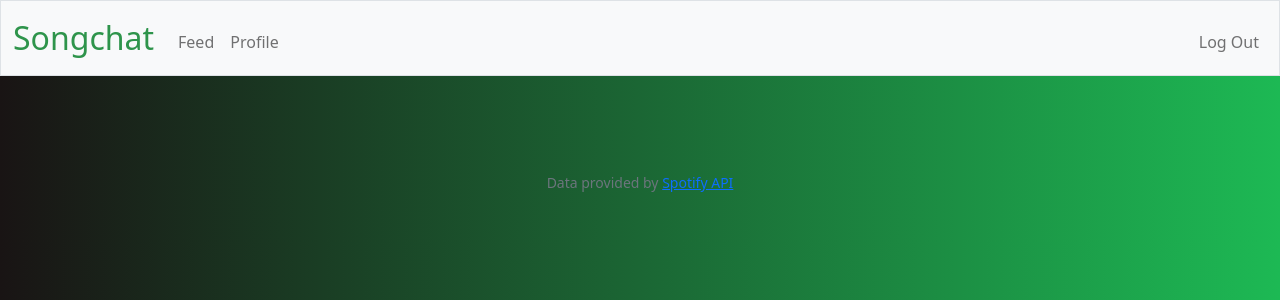
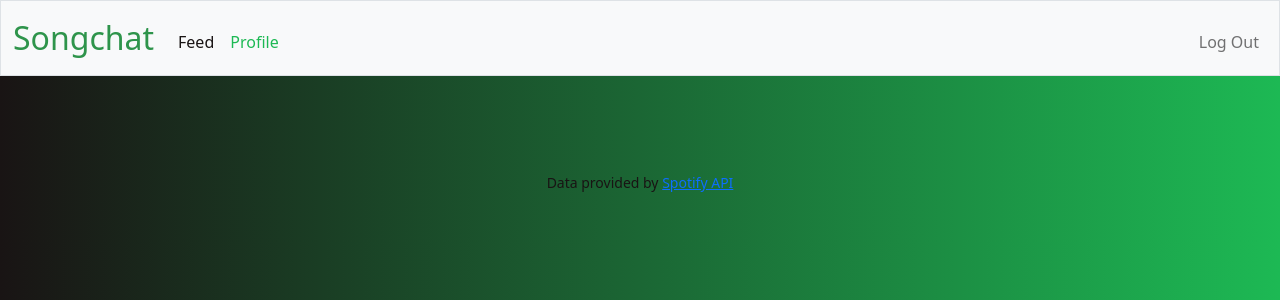
Before and after one commit to aacontreras20/Songchat, a Flask app: page / in a window 1280 px wide. Shown: the top 300 px of the page. Run offline with Flask 2, Linux system fonts and the light colour scheme; a user stored in the database is signed in; some libraries are stand-ins or nearby versions.

Commit message:
Style changes and appropriate HTML changes

```diff
--- a/app/__init__.py
+++ b/app/__init__.py
@@ -128,6 +128,9 @@
 def home():
     return render_template("template.html")
 
+@app.route('/profile')
+def profile():
+    return render_template("profile.html")
 
 @app.route('/post')
 def post():
--- /dev/null
+++ b/app/gitignore.txt
@@ -0,0 +1,3 @@
+287f672dbf9242819f76bfa0621ba8ad
+47c721b3d90944c5a095c3494564d4a2
+fghhh
--- /dev/null
+++ b/app/static/styles.css
@@ -0,0 +1,41 @@
+.tablepad {
+    border-collapse: separate;
+    border-spacing: 1em 0;
+}
+
+body {
+    background:rgb(25,20,20);
+    background: linear-gradient(90deg, rgba(25,20,20,1) 0%, rgba(29,185,84,1) 100%);
+}
+
+.spot_black {
+    color: #191414;
+}
+
+.spot_green {
+    color: #1DB954;
+}
+
+/* Size for brand */
+nav .navbar-brand
+{
+    font-size: xx-large;
+}
+
+/* Colors for brand */
+nav .navbar-brand .blue
+{
+    color: #537fbe;
+}
+nav .navbar-brand .red
+{
+    color: #ea433b;
+}
+nav .navbar-brand .yellow
+{
+    color: #f5b82e;
+}
+nav .navbar-brand .green
+{
+    color: #2e944b;
+}
--- a/app/templates/apology.html
+++ b/app/templates/apology.html
@@ -1,4 +1,4 @@
-{% extends "layout.html" %}
+{% extends "template.html" %}
 
 {% block title %}
     Apology
--- a/app/templates/login.html
+++ b/app/templates/login.html
@@ -5,7 +5,7 @@
 {% endblock %}
 
 {% block main %}
-    <form action="/register" method="post">
+    <form action="/login" method="post">
         <div class="mb-3">
             <input autocomplete="off" autofocus class="form-control mx-auto w-auto" id="username" name="username" placeholder="Username" type="text">
         </div>
--- a/app/templates/profile.html
+++ b/app/templates/profile.html
@@ -1,4 +1,4 @@
-{% extends "layout.html" %}
+{% extends "template.html" %}
 
 {% block title %}
     Profile
--- a/app/templates/template.html
+++ b/app/templates/template.html
@@ -11,16 +11,14 @@
         <link crossorigin="anonymous" href="https://cdn.jsdelivr.net/npm/bootstrap@5.1.3/dist/css/bootstrap.min.css" integrity="sha384-1BmE4kWBq78iYhFldvKuhfTAU6auU8tT94WrHftjDbrCEXSU1oBoqyl2QvZ6jIW3" rel="stylesheet">
         <script crossorigin="anonymous" src="https://cdn.jsdelivr.net/npm/bootstrap@5.1.3/dist/js/bootstrap.bundle.min.js" integrity="sha384-ka7Sk0Gln4gmtz2MlQnikT1wXgYsOg+OMhuP+IlRH9sENBO0LRn5q+8nbTov4+1p"></script>
 
-        <!-- https://favicon.io/emoji-favicons/money-bag/ -->
-        <link href="/static/favicon.ico" rel="icon">
-
-        <link rel="stylesheet" href="styles.css">
+        <link href="/static/styles.css" rel="stylesheet">
 
         <title>Songchat {% block title %}{% endblock %}</title>
 
     </head>
 
     <body>
+        <div id="body">
             <nav class="bg-light border navbar navbar-expand-md navbar-light">
                 <div class="container-fluid">
                     <a class="navbar-brand" href="/"><span class="green">Songchat</span></a>
@@ -30,8 +28,10 @@
                     <div class="collapse navbar-collapse" id="navbar">
                         {% if session["user_id"] %}
                             <ul class="navbar-nav me-auto mt-2">
-                            <li class="nav-item"><a class="nav-link" href="/feed">Feed</a></li>
-                            <li class="nav-item"><a class="nav-link" href="/profile">Profile</a></li>
+                                <li class="nav-item"><a class="nav-link" href="/feed">
+                                    <div class="spot_black">Feed</div></a></li>
+                                <li class="nav-item"><a class="nav-link" href="/profile">
+                                    <div class="spot_green">Profile</div></a></li>
                             </ul>
                             <ul class="navbar-nav ms-auto mt-2">
                                 <li class="nav-item"><a class="nav-link" href="/logout">Log Out</a></li>
@@ -53,14 +53,14 @@
                     </div>
                 </header>
             {% endif %}
-        <div class="body">
             <main class="container-fluid py-5 text-center">
                 {% block main %}{% endblock %}
             </main>
 
             <footer class="mb-5 small text-center text-muted">
-            <div class=body></div>
+                <div class="spot_black">
                 Data provided by <a href="https://developer.spotify.com/documentation/web-api/">Spotify API</a>
+                </div>
             </footer>
         </div>
     </body>
```
Also changed, not shown: app/songchat.db (added), 9 other files. Lines whose indentation alone changed are shown as unchanged.
